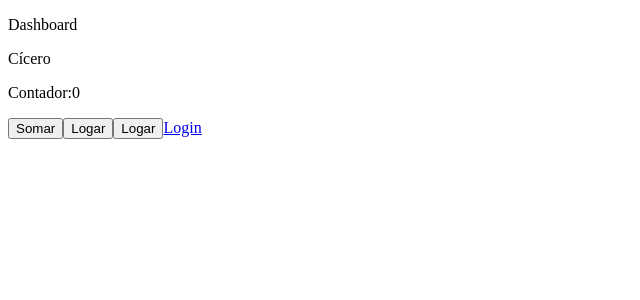
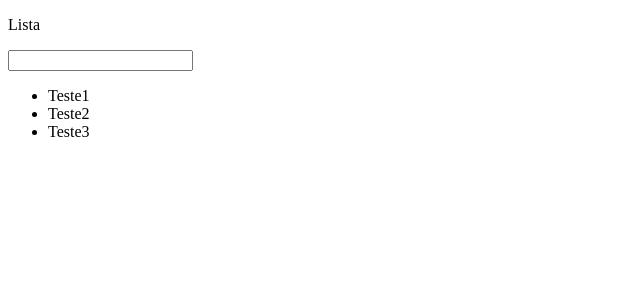
Before and after one commit to cicerojs/react, a React (Create React App) app: page /pagina-inicial in a window 1280 px wide. Shown: the top 300 px of the page, without its empty margins (0-640 px from the left). Built offline with nearby package versions, Linux system fonts and the light colour scheme.

Commit message:
feat: Trabalhando com listas

```diff
--- a/src/app/pages/dashboard/Dashboard.tsx
+++ b/src/app/pages/dashboard/Dashboard.tsx
@@ -1,28 +1,38 @@
-import { useRef } from 'react';
-import { Link } from 'react-router-dom';
-
-import { useUsuarioLogado } from '../../shared/hooks/UseUsuarioLogado';
+import { useCallback, useState } from 'react';
 
 export const Dashboard = () => {
+    const [lista, setLista] = useState<string[]>(['Teste1', 'Teste2', 'Teste3']);
 
-    const counterRef = useRef({ counter: 0 });
+    const handleInputKeyDown: React.KeyboardEventHandler<HTMLInputElement>  = useCallback((e) => {
 
-    const { nomeDoUsuário, logout }  = useUsuarioLogado();
+        if(e.key === 'Enter'){
+
+            if (e.currentTarget.value.trim().length === 0) return;
+
+            const value = e.currentTarget.value;
+
+            e.currentTarget.value = '';
+
+            setLista((oldLista) => {
+
+                if(oldLista.includes(value)) return oldLista;
+
+                return [...oldLista, value];
+            })
+        }
+    }, []);
 
     return (
         <div>
-            <p>Dashboard</p>
-            <p>{nomeDoUsuário}</p>
-
-            <p>Contador:{counterRef.current.counter}</p>
-
-            <button onClick={() => counterRef.current.counter++}>Somar</button>
-            <button onClick={() => console.log(counterRef.current.counter)}>Logar</button>
-
-            <button onClick={logout}>Logar</button>
-
-            <Link to="/entrar">Login</Link>
+            <p>Lista</p>
+            <input
+                onKeyDown={handleInputKeyDown}
+            />
+            <ul>
+                {lista.map((value) => {
+                    return <li key={value}>{value}</li>
+                })}
+            </ul>
         </div>
-
     )
 }
```
